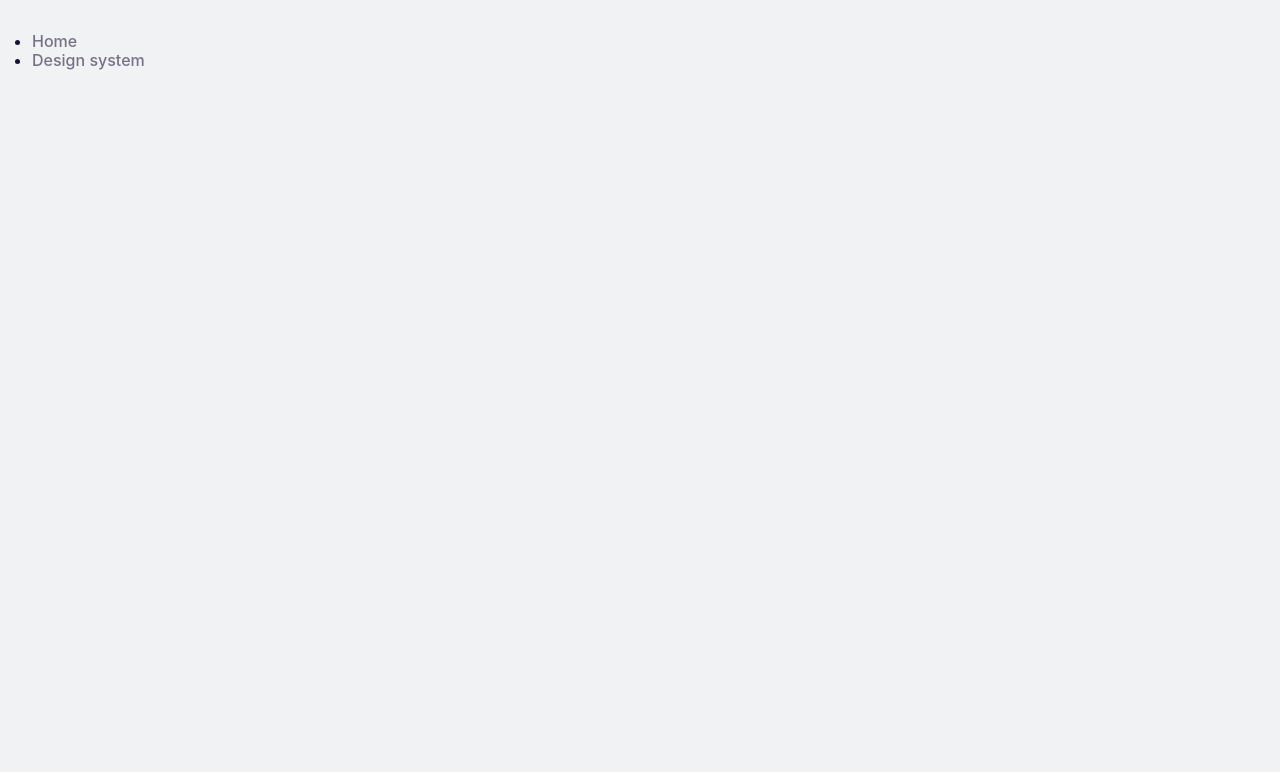
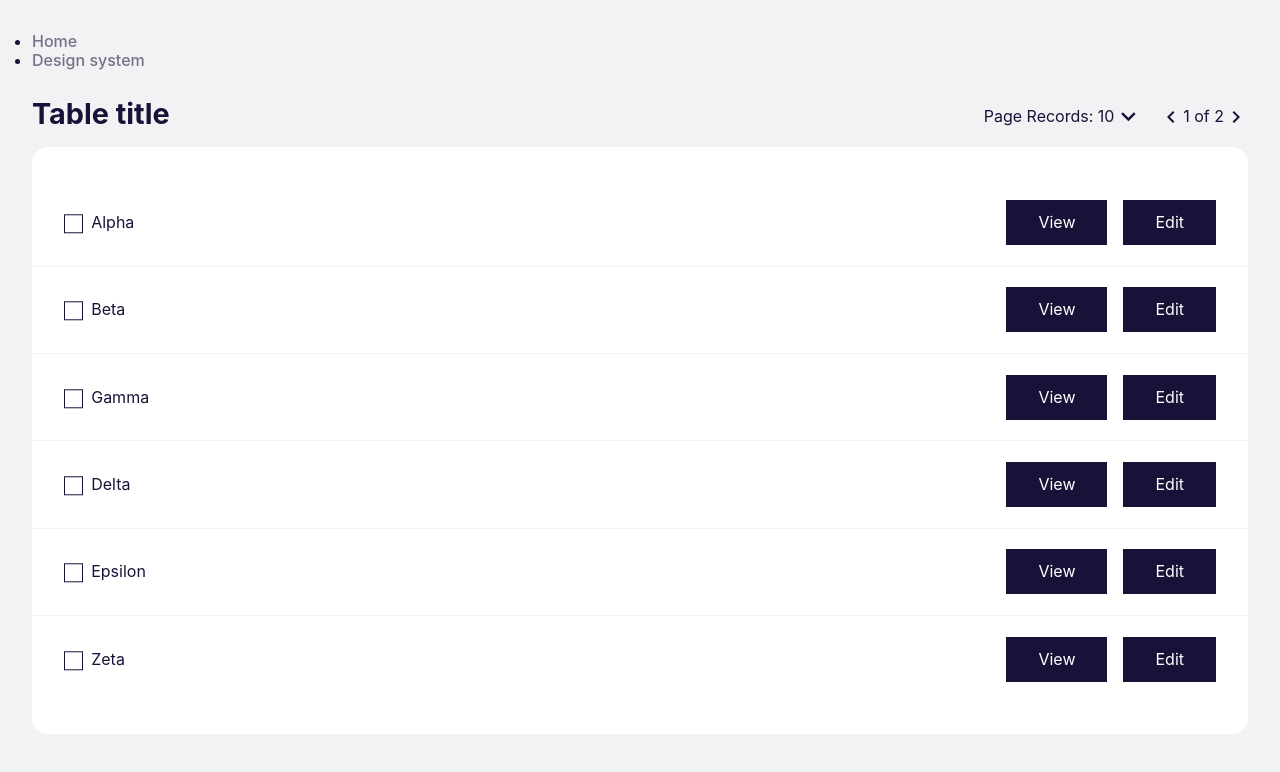
Before and after one commit to Sliver02/metrics_test, a React (Create React App) app: page / in a window 1280 px wide. Shown: the top 772 px of the page. Built offline with nearby package versions, Linux system fonts and the light colour scheme.

Commit message:
table implementation

```diff
--- a/src/assets/globalStyles.tsx
+++ b/src/assets/globalStyles.tsx
@@ -100,7 +100,7 @@ const getFontSize = (type: string) => {
     }
 };
 
-export const Header = styled.h1<{ type: string }>`
+export const Title = styled.h1<{ type: string }>`
     font-size: ${(props) => getFontSize(props.type)}rem;
     line-height: 0.8;
     margin-bottom: ${(props) => getFontSize(props.type) / 2}rem;
--- a/src/components/atoms/CheckBox/index.tsx
+++ b/src/components/atoms/CheckBox/index.tsx
@@ -27,8 +27,6 @@ const Checkbox = ({ label, checked, disabled, value, name, onChange }: ICheckbox
     );
 };
 
-Checkbox.defaultProps = {
-    label: 'Checkbox label',
-};
+Checkbox.defaultProps = {};
 
 export default Checkbox;
--- a/src/components/atoms/Tooltip/index.tsx
+++ b/src/components/atoms/Tooltip/index.tsx
@@ -3,8 +3,6 @@ import { StyledIcon } from 'assets/globalStyles';
 import { ITooltip } from './interfaces';
 import { Dialog, IconContainer, StyledTooltip } from './styled';
 
-// initiate Tooltip as complex component rather than directly styled for scalability
-// might be needed for specific functionalities tied to analytics or url manipulation
 const Tooltip = ({ label, description, disabled, small }: ITooltip) => {
     const modifiers = { disabled, small };
 
--- a/src/components/atoms/Tooltip/styled.tsx
+++ b/src/components/atoms/Tooltip/styled.tsx
@@ -1,7 +1,6 @@
 import styled, { css } from 'styled-components';
 import { palette, zIndex } from 'assets/variables';
 import { ITooltipModifiers } from './interfaces';
-import { rgba } from 'polished';
 import { StyledIcon } from 'assets/globalStyles';
 
 export const Dialog = styled.div``;
--- /dev/null
+++ b/src/components/molecules/Table/index.tsx
@@ -0,0 +1,64 @@
+import { mdiChevronDown, mdiChevronLeft, mdiChevronRight } from '@mdi/js';
+import { StyledIcon, Title } from 'assets/globalStyles';
+import Button from 'components/atoms/Button';
+import Checkbox from 'components/atoms/CheckBox';
+import { IMetric } from 'contexts/metricsContext';
+import { ITable } from './interfaces';
+import {
+    StyledTable,
+    Header,
+    Content,
+    Nav,
+    NavBar,
+    Records,
+    Pagination,
+    Row,
+    ButtonWrapper,
+    TitleWrapper,
+} from './styled';
+
+const Table = ({ title, data }: ITable) => {
+    const MetricFrag = (metric: IMetric, i: number) =>
+        !!metric && (
+            <Row key={i}>
+                <TitleWrapper>
+                    <Checkbox label={metric?.code} />
+                </TitleWrapper>
+                <ButtonWrapper>
+                    <Button label="View" />
+                    <Button label="Edit" />
+                </ButtonWrapper>
+            </Row>
+        );
+
+    return (
+        <StyledTable>
+            <NavBar>
+                <Title type="small">
+                    <>{title}</>
+                </Title>
+
+                <Nav>
+                    <Records>
+                        <span>Page Records: 10</span> <StyledIcon path={mdiChevronDown} />
+                    </Records>
+                    <Pagination>
+                        <StyledIcon path={mdiChevronLeft} />
+                        <span>1 of 2</span>
+                        <StyledIcon path={mdiChevronRight} />
+                    </Pagination>
+                </Nav>
+            </NavBar>
+            <Content>
+                <Header></Header>
+                {data?.map((metric: IMetric, i) => MetricFrag(metric, i))}
+            </Content>
+        </StyledTable>
+    );
+};
+
+Table.defaultProps = {
+    title: 'Table title',
+};
+
+export default Table;
--- /dev/null
+++ b/src/components/molecules/Table/interfaces.tsx
@@ -0,0 +1,6 @@
+import { ReactNode } from 'react';
+
+export interface ITable {
+    title?: string;
+    data?: any[];
+}
--- /dev/null
+++ b/src/components/molecules/Table/styled.tsx
@@ -0,0 +1,106 @@
+import { StyledIcon } from 'assets/globalStyles';
+import media from 'assets/mediaQueries';
+import { palette } from 'assets/variables';
+import { StyledButton } from 'components/atoms/Button/styled';
+import { StyledCheckbox } from 'components/atoms/CheckBox/styled';
+import styled, { css } from 'styled-components';
+
+export const Header = styled.div``;
+export const Content = styled.div``;
+
+export const Row = styled.div``;
+export const ButtonWrapper = styled.div``;
+export const TitleWrapper = styled.div``;
+
+export const NavBar = styled.div``;
+export const Nav = styled.div``;
+export const Pagination = styled.div``;
+export const Records = styled.div``;
+
+export const StyledTable = styled.div`
+    ${NavBar} {
+        display: flex;
+        justify-content: space-between;
+        flex-direction: column;
+
+        ${media.min.md`
+            flex-direction: row;
+        `}
+
+        ${Nav} {
+            display: flex;
+            justify-content: space-between;
+            margin-bottom: 1rem;
+
+            ${media.min.md`
+                justify-content: flex-end;
+            `}
+
+            ${Pagination}, ${Records} {
+                display: flex;
+                align-items: center;
+
+                ${StyledIcon} {
+                    cursor: pointer;
+                    transition: 0.2s transform;
+
+                    &:hover {
+                        transform: scale(1.2);
+                    }
+
+                    &:active {
+                        transform: scale(1);
+                    }
+                }
+            }
+
+            ${Pagination} {
+                margin-left: 1rem;
+
+                ${StyledIcon} {
+                    width: 1.5rem;
+                }
+            }
+
+            ${Records} {
+                ${StyledIcon} {
+                    width: 1.8rem;
+                }
+            }
+        }
+    }
+
+    ${Content} {
+        background: ${palette.foreground};
+        padding: 2rem 0;
+        border-radius: 1rem;
+        min-height: 30rem;
+
+        ${Row} {
+            width: 100%;
+            padding: 1rem 2rem;
+            border-bottom: 1px solid ${palette.background};
+            display: flex;
+            justify-content: space-between;
+
+            &:last-of-type {
+                border: none;
+            }
+
+            ${TitleWrapper} {
+                display: flex;
+                align-items: center;
+            }
+
+            ${ButtonWrapper} {
+                ${StyledButton} + ${StyledButton} {
+                    margin-left: 1rem;
+                }
+
+                ${StyledCheckbox} {
+                    margin-left: 1rem;
+                }
+            }
+        }
+    }
+`;
--- a/src/contexts/metricsContext.tsx
+++ b/src/contexts/metricsContext.tsx
@@ -1,7 +1,7 @@
 import { createContext, ReactNode, useState } from 'react';
 
 // single metric interface
-interface IMetric {
+export interface IMetric {
     id: string;
     code: string;
     amounts: number[] | null;
@@ -9,8 +9,7 @@ interface IMetric {
 }
 
 // context interface
-interface IMetricsContext {
-    metrics: IMetric[];
+export interface IMetricsContext {
     getMetrics: () => Promise<IMetric[]>;
     getMetric: (id: string) => Promise<IMetric | undefined>;
     addMetric: (newMetric: IMetric) => Promise<boolean>;
@@ -21,7 +20,6 @@ interface IMetricsContext {
 
 // create context with default values
 const MetricsContext = createContext<IMetricsContext>({
-    metrics: [],
     getMetrics: async () => Promise.resolve([]),
     getMetric: async () => Promise.resolve(undefined),
     addMetric: async () => Promise.resolve(false),
@@ -120,7 +118,6 @@ export const MetricsProvider = ({
     return (
         <MetricsContext.Provider
             value={{
-                metrics,
                 getMetrics,
                 getMetric,
                 addMetric,
@@ -133,3 +130,5 @@ export const MetricsProvider = ({
         </MetricsContext.Provider>
     );
 };
+
+export default MetricsContext;
--- a/src/pages/DesignSystem.tsx
+++ b/src/pages/DesignSystem.tsx
@@ -1,4 +1,4 @@
-import { Box, Header } from 'assets/globalStyles';
+import { Box, Title } from 'assets/globalStyles';
 import Button from 'components/atoms/Button';
 import Checkbox from 'components/atoms/CheckBox';
 import Input from 'components/atoms/Input';
@@ -7,13 +7,13 @@ import Tooltip from 'components/atoms/Tooltip';
 const DesignSystem = () => {
     return (
         <>
-            <Header as="h1" type="large">
+            <Title as="h1" type="large">
                 Design system
-            </Header>
+            </Title>
             <Box>
-                <Header as="h2" type="medium">
+                <Title as="h2" type="medium">
                     Button component
-                </Header>
+                </Title>
                 <Button />
                 <Button disabled />
                 <Button small />
@@ -21,25 +21,25 @@ const DesignSystem = () => {
             </Box>
 
             <Box>
-                <Header as="h2" type="medium">
+                <Title as="h2" type="medium">
                     Checkbox component
-                </Header>
+                </Title>
                 <Checkbox />
                 <Checkbox disabled />
             </Box>
 
             <Box>
-                <Header as="h2" type="medium">
+                <Title as="h2" type="medium">
                     Input component
-                </Header>
+                </Title>
                 <Input />
                 <Input description="This is the input description" disabled />
             </Box>
 
             <Box>
-                <Header as="h2" type="medium">
+                <Title as="h2" type="medium">
                     Tooltip component
-                </Header>
+                </Title>
                 <Tooltip />
                 <Tooltip disabled />
                 <Tooltip small />
--- a/src/pages/Home.tsx
+++ b/src/pages/Home.tsx
@@ -1,5 +1,20 @@
+import Table from 'components/molecules/Table';
+import MetricsContext, { IMetric } from 'contexts/metricsContext';
+import { useContext, useEffect, useState } from 'react';
+
 const Home = () => {
-    return <></>;
+    const { getMetrics } = useContext(MetricsContext);
+    const [currentMetrics, setCurrentMetrics] = useState<IMetric[]>([]);
+
+    useEffect(() => {
+        getMetrics().then((metrics) => setCurrentMetrics(metrics));
+    }, []);
+
+    return (
+        <>
+            <Table data={currentMetrics} />
+        </>
+    );
 };
 
 export default Home;
```
